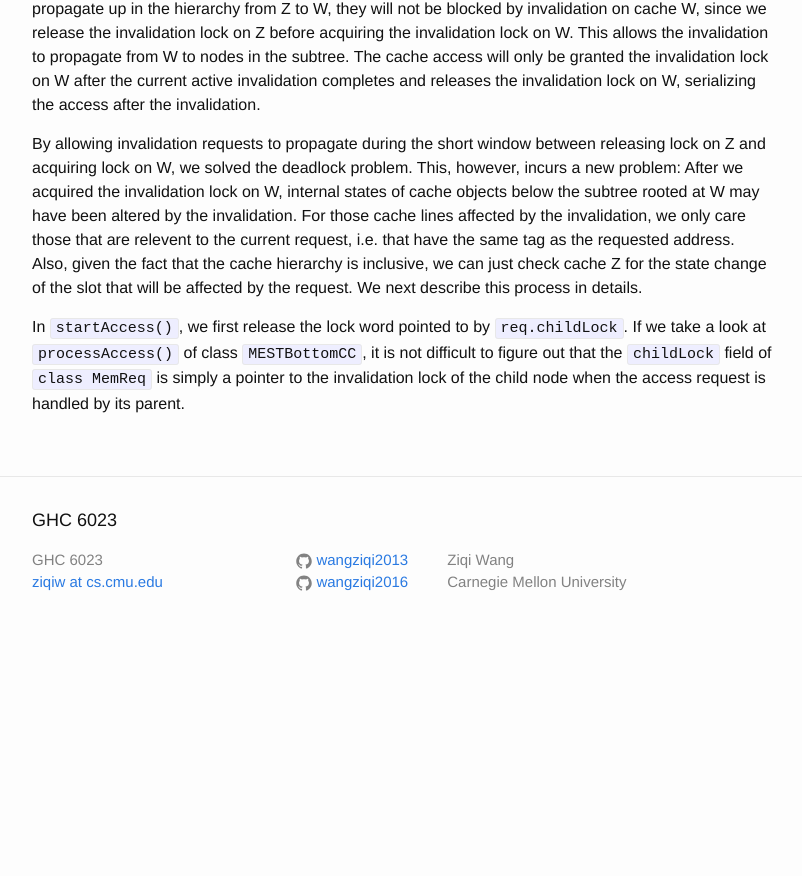
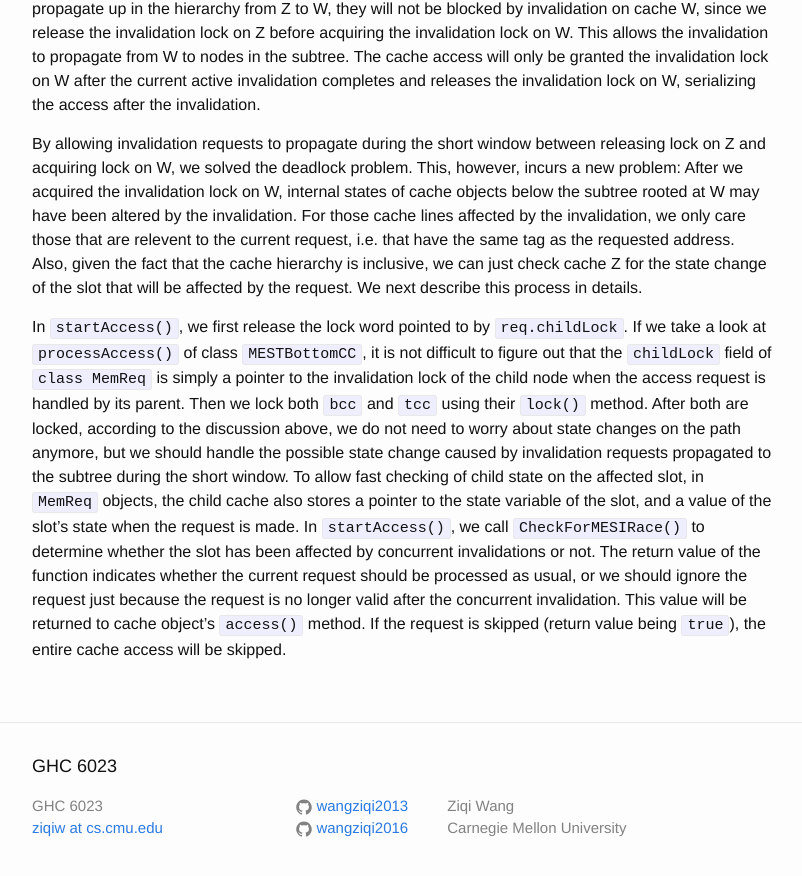
Before and after one commit to wangziqi2013/wangziqi2013.github.io, a Jekyll site: the page built from _posts/2020-01-09-understand-zsim-cache-cc.markdown, in a window 1280 px wide and 900 px high, scrolled down 6594 px. Shown: the top 876 px of the window, without its empty margins (238-1040 px from the left). Built offline with Jekyll 4.4.1, drawn with Linux system fonts in a browser that asks for light colours; before the commit the page ends 7248 px from its top, so only the background shows below that.

Commit message:
Adding skip access

```diff
--- a/_posts/2020-01-09-understand-zsim-cache-cc.markdown
+++ b/_posts/2020-01-09-understand-zsim-cache-cc.markdown
@@ -259,4 +259,13 @@ the state change of the slot that will be affected by the request. We next descr
 
 In `startAccess()`, we first release the lock word pointed to by `req.childLock`. If we take a look at `processAccess()`
 of class `MESTBottomCC`, it is not difficult to figure out that the `childLock` field of `class MemReq` is simply
-a pointer to the invalidation lock of the child node when the access request is handled by its parent.
+a pointer to the invalidation lock of the child node when the access request is handled by its parent. Then we lock
+both `bcc` and `tcc` using their `lock()` method. After both are locked, according to the discussion above,
+we do not need to worry about state changes on the path anymore, but we should handle the possible state change
+caused by invalidation requests propagated to the subtree during the short window. To allow fast checking of
+child state on the affected slot, in `MemReq` objects, the child cache also stores a pointer to the state variable
+of the slot, and a value of the slot's state when the request is made. In `startAccess()`, we call `CheckForMESIRace()`
+to determine whether the slot has been affected by concurrent invalidations or not. The return value of the function
+indicates whether the current request should be processed as usual, or we should ignore the request just because
+the request is no longer valid after the concurrent invalidation. This value will be returned to cache object's
+`access()` method. If the request is skipped (return value being `true`), the entire cache access will be skipped.
```
